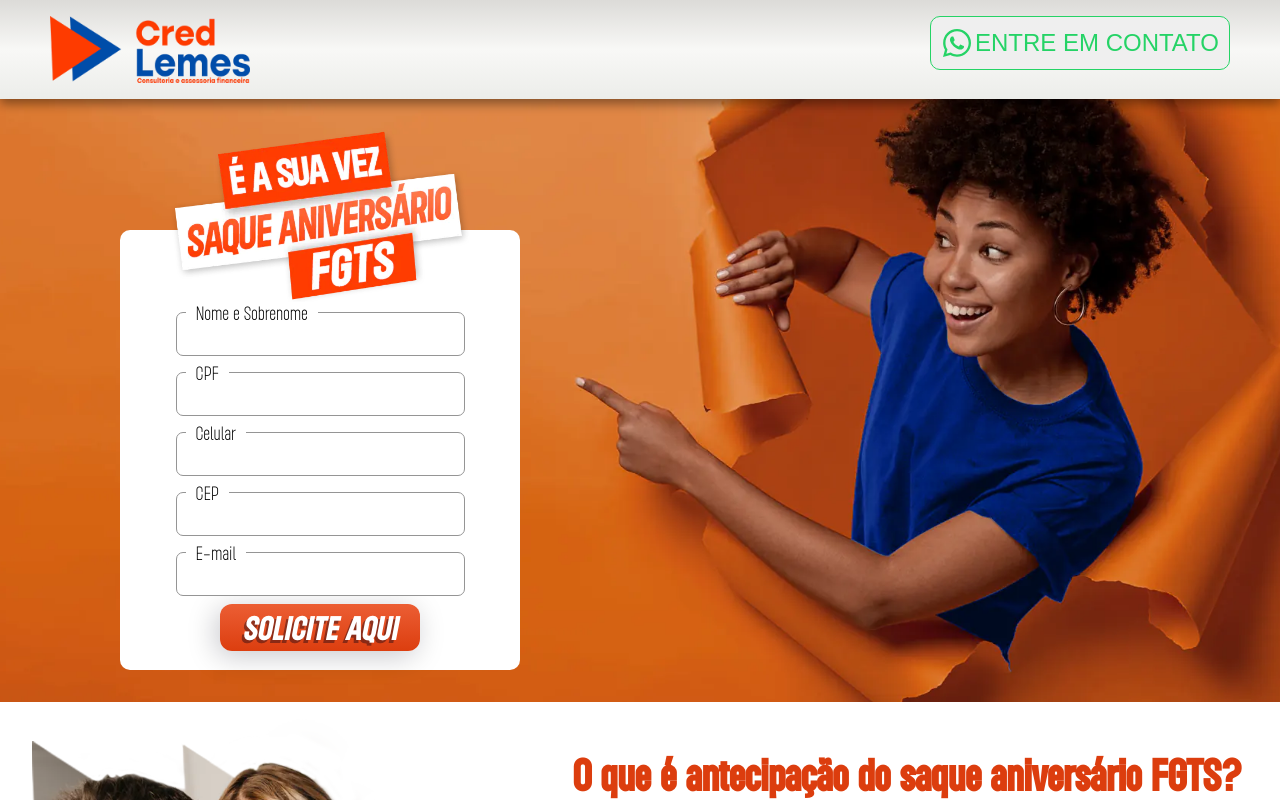
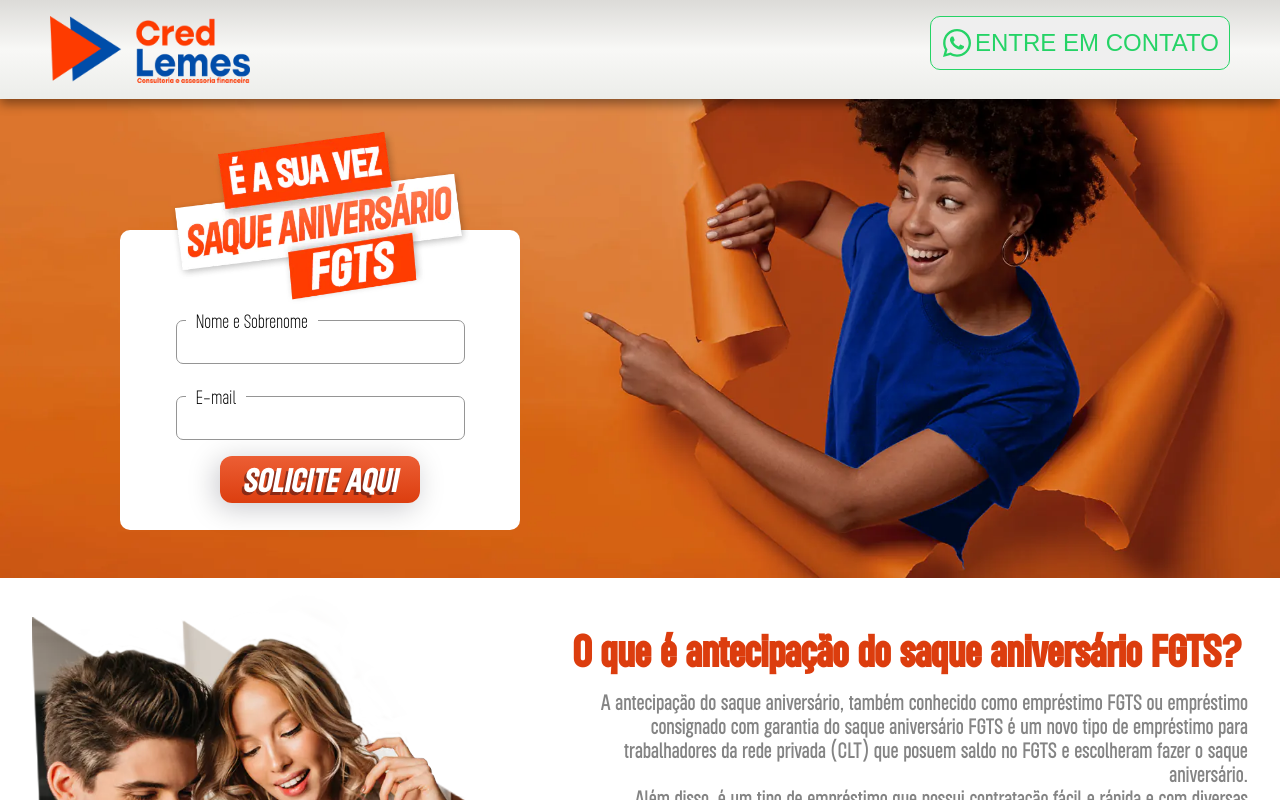
Before and after one commit to tiago0051/cred-lemes, a Next.js app: page / in a window 1280 px wide. Shown: the top 800 px of the page. Built offline with nearby package versions, Linux system fonts and the light colour scheme.

Commit message:
Atualização do formulário

```diff
--- a/src/pages/confirma_cadastro.tsx
+++ b/src/pages/confirma_cadastro.tsx
@@ -2,11 +2,15 @@ import Image from 'next/image'
 import { FaWhatsapp } from 'react-icons/fa'
 import { useRouter } from 'next/router'
 import styles from '../styles/confirma_cadastro.module.scss'
+import Head from 'next/head'
 
 export default function Confirma_Cadastro(){
     const router = useRouter()
     return(
         <main className={styles.main}>
+            <Head>
+                <title>Cred Lemes - Cadastrado com sucesso!</title>
+            </Head>
             <div>
                 <div><Image src="/images/confirma_cadastro/agradecimento.png" alt='Orbigado' width={713} height={283}/></div>
                 <h2>Você está quase lá...</h2>
--- a/src/pages/index.tsx
+++ b/src/pages/index.tsx
@@ -22,37 +22,31 @@ const Home: NextPage = () => {
 
       <section className={styles.sessão1}>
       <div>
-          <form>
+          <form id="formulario" action="https://paginas.rocks/pages/index/622289" method="post" >
               <div>
                 <Image src="/images/primeira-sessão/titulo-formulario.webp" alt="É a sua vez, saque aniversário FGTTS" width={541} height={314} layout="responsive"/>
               </div>
 
+              <input id="id" name="id" type="hidden" value="622289" />
+              <input id="mid" name="mid" type="hidden" value="622289" />
+              <input id="pid" name="pid" type="hidden" value="20636407" />
+              <input id="list_id" name="list_id" type="hidden" value="622289" />
+
+              <input id="provider" name="provider" type="hidden" value="leadlovers" />
+
               <label>
                   <p>Nome e Sobrenome</p>
-                  <input type="text"/>
-              </label>
-
-              <label>
-                  <p>CPF</p>
-                  <input type="text"/>
-              </label>
-
-              <label>
-                  <p>Celular</p>
-                  <input type="text"/>
-              </label>
-
-              <label>
-                  <p>CEP</p>
-                  <input type="text"/>
+                  <input type="text" id="name" name="name"/>
               </label>
 
               <label>
                   <p>E-mail</p>
-                  <input type="email"/>
+                  <input type="email" id="email" name="email"/>
               </label>
 
-              <button>Solicite aqui</button>
+              <button type='submit'>Solicite aqui</button>
+              <input type="hidden" id="source" name="source" value="" />
+              <img src="https://llimages.com/redirect/redirect.aspx?A=V&p=20636407&m=622289" style={{display: "none"}} />
           </form>
         </div>
       </section>
--- a/src/styles/Home.module.scss
+++ b/src/styles/Home.module.scss
@@ -26,10 +26,10 @@
     > form {
       background-color: white;
       width: 400px;
-      height: 440px;
+      height: 300px;
       border-radius: 10px;
       margin-top: 130px;
-      margin-bottom: 2rem;
+      margin-bottom: 3rem;
 
       display: flex;
       flex-direction: column;
@@ -43,7 +43,7 @@
       > label {
         font-size: 1.3rem;
         position: relative;
-        margin: 0.5rem 0;
+        margin: 1rem 0;
       }
 
       > label > p {
```
